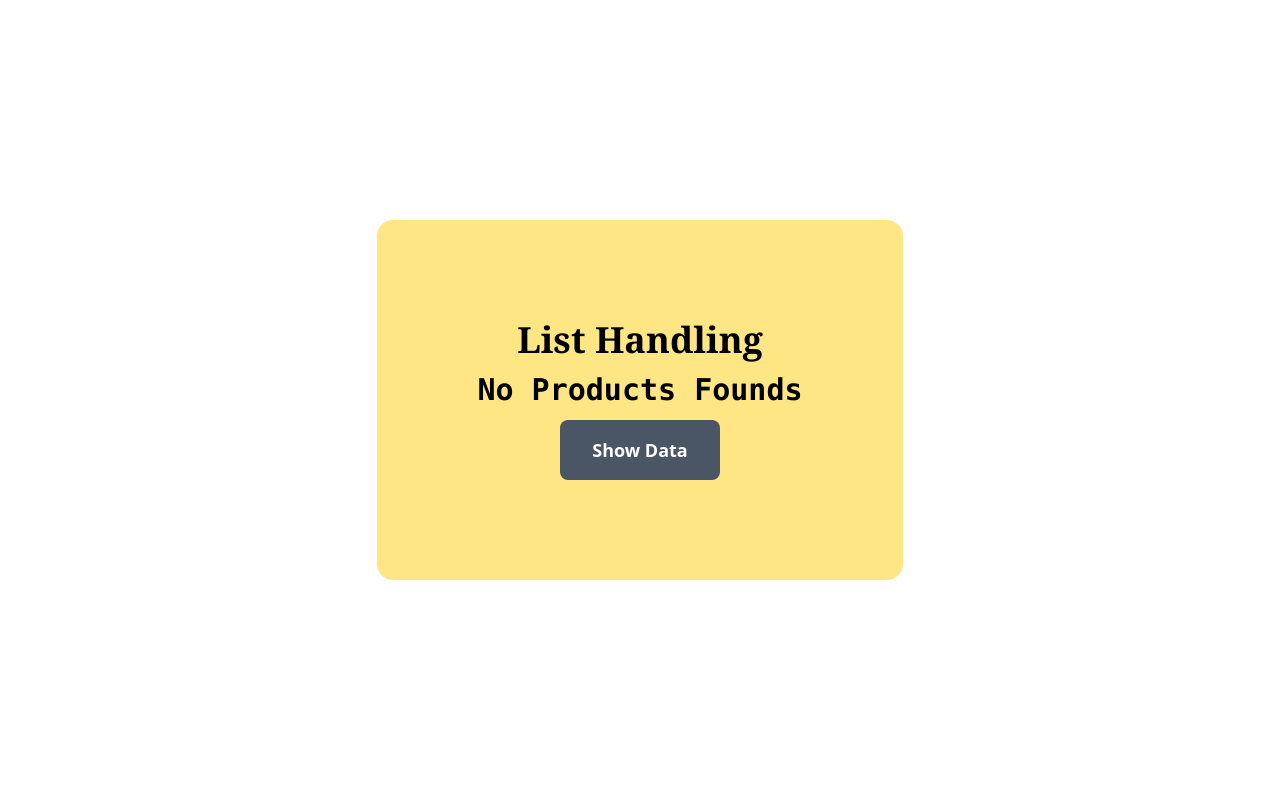
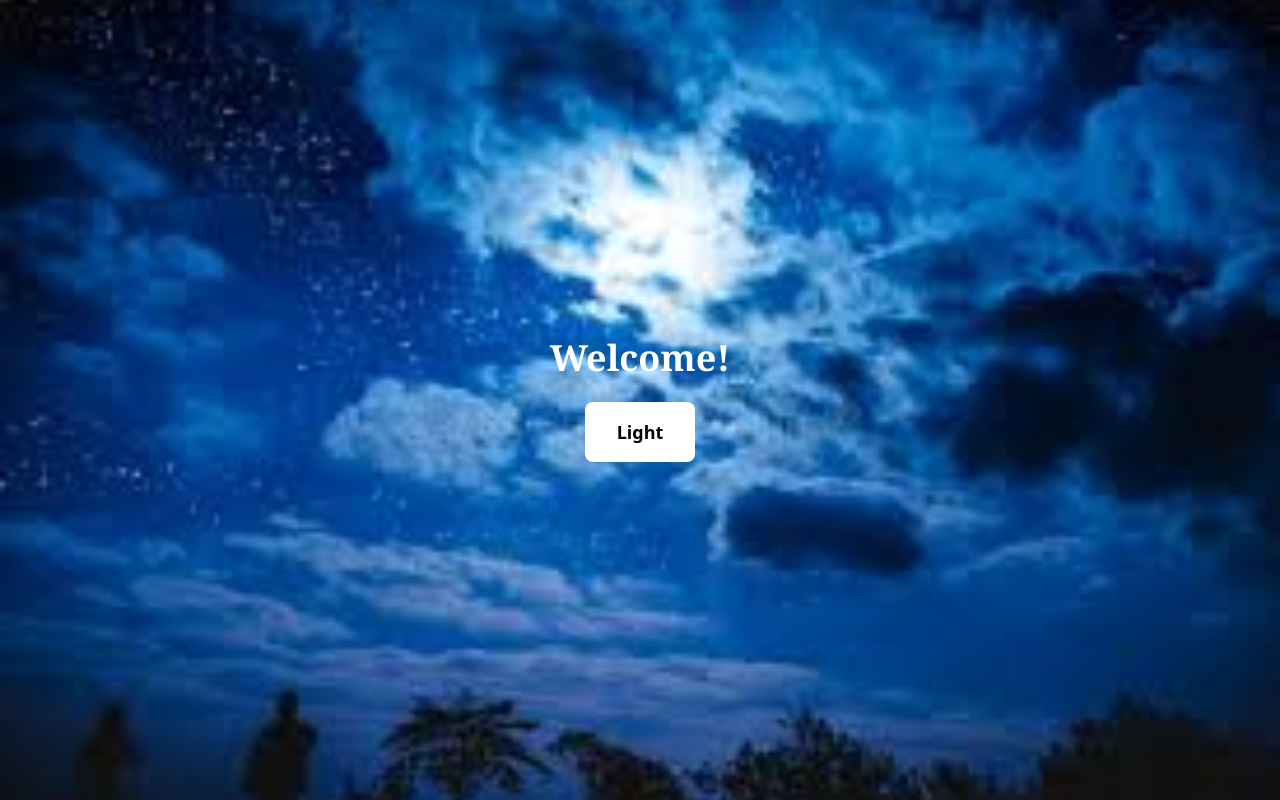
Before and after one commit to NiharikaNeha/Learning-React, a React (Vite) app in the folder Day_2_Task/: page / in a window 1280 px wide. Built offline with nearby package versions, Linux system fonts and the light colour scheme.

Commit message:
Problem-4 Completed

```diff
--- a/Day_2_Task/src/App.jsx
+++ b/Day_2_Task/src/App.jsx
@@ -2,13 +2,15 @@ import React from 'react'
 import Problem1 from './components/Problem1'
 import Problem2 from './components/Problem2'
 import Problem3 from './components/Problem3'
+import Problem4 from './components/Problem4'
 
 const App = () => {
   return (
     <div>
       {/* <Problem1/> */}
       {/* <Problem2/> */}
-      <Problem3/>
+      {/* <Problem3/> */}
+      <Problem4/>
     </div>
   )
 }
--- a/Day_2_Task/src/components/Problem4.jsx
+++ b/Day_2_Task/src/components/Problem4.jsx
@@ -0,0 +1,43 @@
+import React, { useState } from "react";
+import Dark from "../assets/dark_theme.jpg";
+import Light from "../assets/light-theme.jpg";
+
+const Problem4 = () => {
+  const [toggle, setToggle] = useState(false);
+
+  let backImage;
+  let color;
+  let heading;
+
+  if (toggle == true) {
+    backImage = Light;
+    color = "bg-black rounded-lg px-8 py-4 text-white text-lg font-semibold";
+    heading = "text-black text-4xl font-serif font-semibold"
+  } else {
+    backImage = Dark;
+    color = "bg-white rounded-lg px-8 py-4 text-black text-lg font-semibold";
+    heading = "text-white text-4xl font-serif font-semibold"
+  }
+
+  return (
+    <>
+      {/* Problem 4: Toggle Details Toggle between “Dark” and “Light” theme button with
+conditional text rendering. */}
+      <div className="flex flex-col justify-center items-center h-screen gap-4">
+        <div
+        style={{backgroundImage: `url(${backImage})`}}
+          className=
+            " bg-cover bg-center w-full h-full flex flex-col justify-center items-center gap-6"
+
+        >
+          <h1 className={heading}>Welcome!</h1>
+          <button onClick={() => setToggle(!toggle)} className={color}>
+            {toggle ? "Dark" : "Light"}
+          </button>
+        </div>
+      </div>
+    </>
+  );
+};
+
+export default Problem4;
```
Also changed, not shown: Day_2_Task/src/assets/dark_theme.jpg (added), Day_2_Task/src/assets/light-theme.jpg (added).
